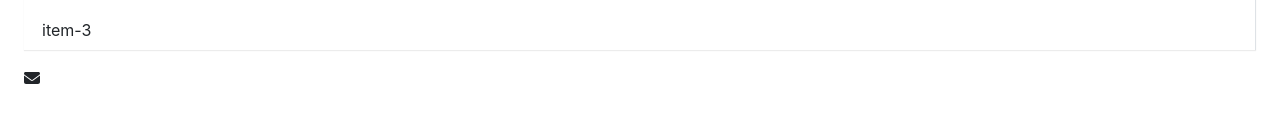
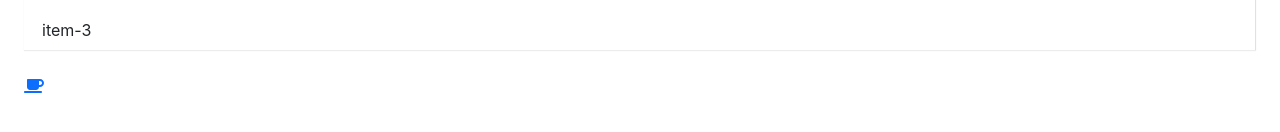
Before and after one commit to Laughingdyc/XD-UI, a React (Create React App) app: page / in a window 1280 px wide. Shown: the part 554-686 px from the top of the page. Built offline with nearby package versions, Linux system fonts and the light colour scheme.

Commit message:
feat: SCSS @each 用法

```diff
--- a/src/App.tsx
+++ b/src/App.tsx
@@ -2,15 +2,14 @@ import './App.scss'
 import './styles/index.scss';
 import ButtonExample from './examples/ButtonExample/ButtonExample';
 import MenuExample from './examples/MenuExample/MenuExample';
-import { FontAwesomeIcon } from '@fortawesome/react-fontawesome'
-import { faEnvelope } from '@fortawesome/free-solid-svg-icons'
+import IconExample from './examples/IconExample/IconExample';
 
 function App() {
   return (
     <>
       <ButtonExample></ButtonExample>
       <MenuExample></MenuExample>
-      <FontAwesomeIcon icon={faEnvelope} />
+      <IconExample></IconExample>
     </>
   );
 }
--- /dev/null
+++ b/src/components/Icon/icon.scss
@@ -0,0 +1,5 @@
+@each $key, $val in $theme-colors {
+    .icon-#{$key} {
+        color: $val;
+    }
+}
--- /dev/null
+++ b/src/components/Icon/icon.tsx
@@ -0,0 +1,28 @@
+import React from "react";
+import classNames from "classnames";
+import { FontAwesomeIcon, FontAwesomeIconProps } from "@fortawesome/react-fontawesome";
+import { library } from '@fortawesome/fontawesome-svg-core'
+import { fas } from '@fortawesome/free-solid-svg-icons'
+library.add(fas)
+
+export type ThemeProps = 'primary' | 'secondary' | 'success' | 'info' | 'warning' | 'danger' | 'light' | 'dark'
+
+export interface IconProps extends FontAwesomeIconProps {
+    theme?: ThemeProps
+}
+
+const Icon: React.FC<IconProps> = (props) => {
+    const {
+        className,
+        theme,
+        ...restProps
+    } = props
+    const classes = classNames('XD-icon', className, {
+        [`icon-${theme}`]: theme
+    })
+    return (
+        <FontAwesomeIcon className={classes} {...restProps}></FontAwesomeIcon>
+    )
+}
+
+export default Icon
--- a/src/examples/ButtonExample/ButtonExample.tsx
+++ b/src/examples/ButtonExample/ButtonExample.tsx
@@ -1,7 +1,7 @@
 import Button, { ButtonSize, ButtonType } from "../../components/Button/button"
 import './ButtonExample.scss'
 
-const ButtonExample: React.FC<any> = (Prop) => {
+const ButtonExample: React.FC<any> = (Props) => {
     return (
         <>
             <div className='button-demo-wrapper'>
--- /dev/null
+++ b/src/examples/IconExample/IconExample.tsx
@@ -0,0 +1,12 @@
+import Icon from "../../components/Icon/icon";
+import './IconExample.scss'
+
+const IconExample: React.FC = (props) => {
+    return (
+        <>
+            <Icon icon="coffee" theme="primary"></Icon>
+        </>
+    )
+}
+
+export default IconExample
--- /dev/null
+++ b/src/examples/MenuExample/MenuExample.scss
@@ -0,0 +1,3 @@
+.Menu-demo-wrapper{
+    margin-bottom: 24px;
+}
--- a/src/examples/MenuExample/MenuExample.tsx
+++ b/src/examples/MenuExample/MenuExample.tsx
@@ -1,6 +1,7 @@
 import Menu from "../../components/Menu/menu"
 import MenuItem from "../../components/Menu/menuItem"
 import SubMenu from "../../components/Menu/subMenu"
+import './MenuExample.scss'
 
 const MenuExample: React.FC = () => {
     return (
@@ -12,6 +13,7 @@ const MenuExample: React.FC = () => {
                 4.触发 Menu handleClick
                 5.触发 Menu onSelect
             */}
+            <div className="Menu-demo-wrapper">
                 <Menu
                     onSelect={(index) => {console.log(index)}}
                     mode="vertical"
@@ -25,6 +27,7 @@ const MenuExample: React.FC = () => {
                     </SubMenu>
                     <MenuItem>item-3</MenuItem>
                 </Menu>
+            </div>
         </>
     )
 }
--- a/src/styles/index.scss
+++ b/src/styles/index.scss
@@ -12,3 +12,6 @@
 
 // menu
 @import "../components/Menu/menu.scss";
+
+// icon
+@import "../components/Icon/icon.scss"
```
Also changed, not shown: src/examples/IconExample/IconExample.scss (added). Lines whose indentation alone changed are shown as unchanged.
